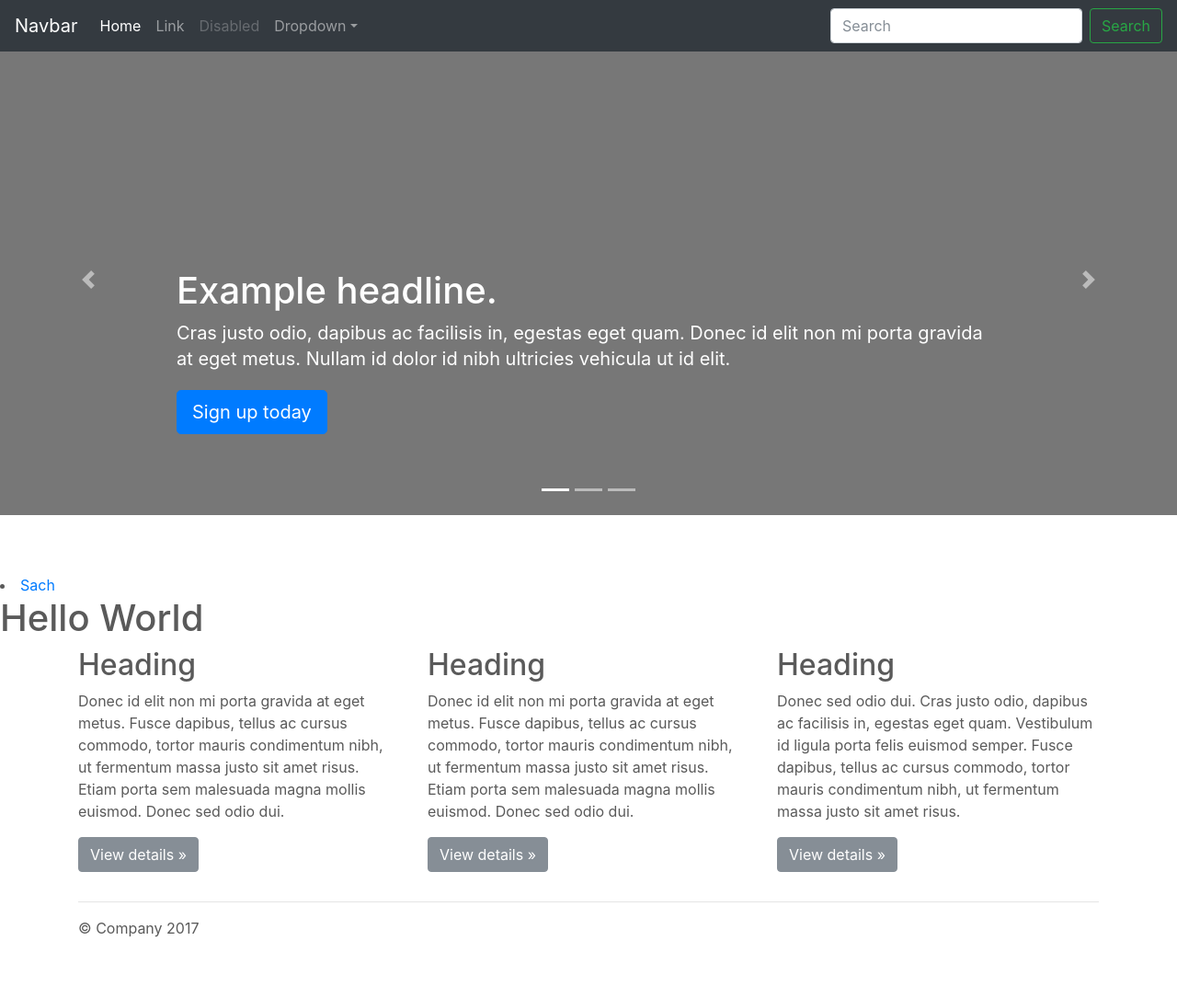
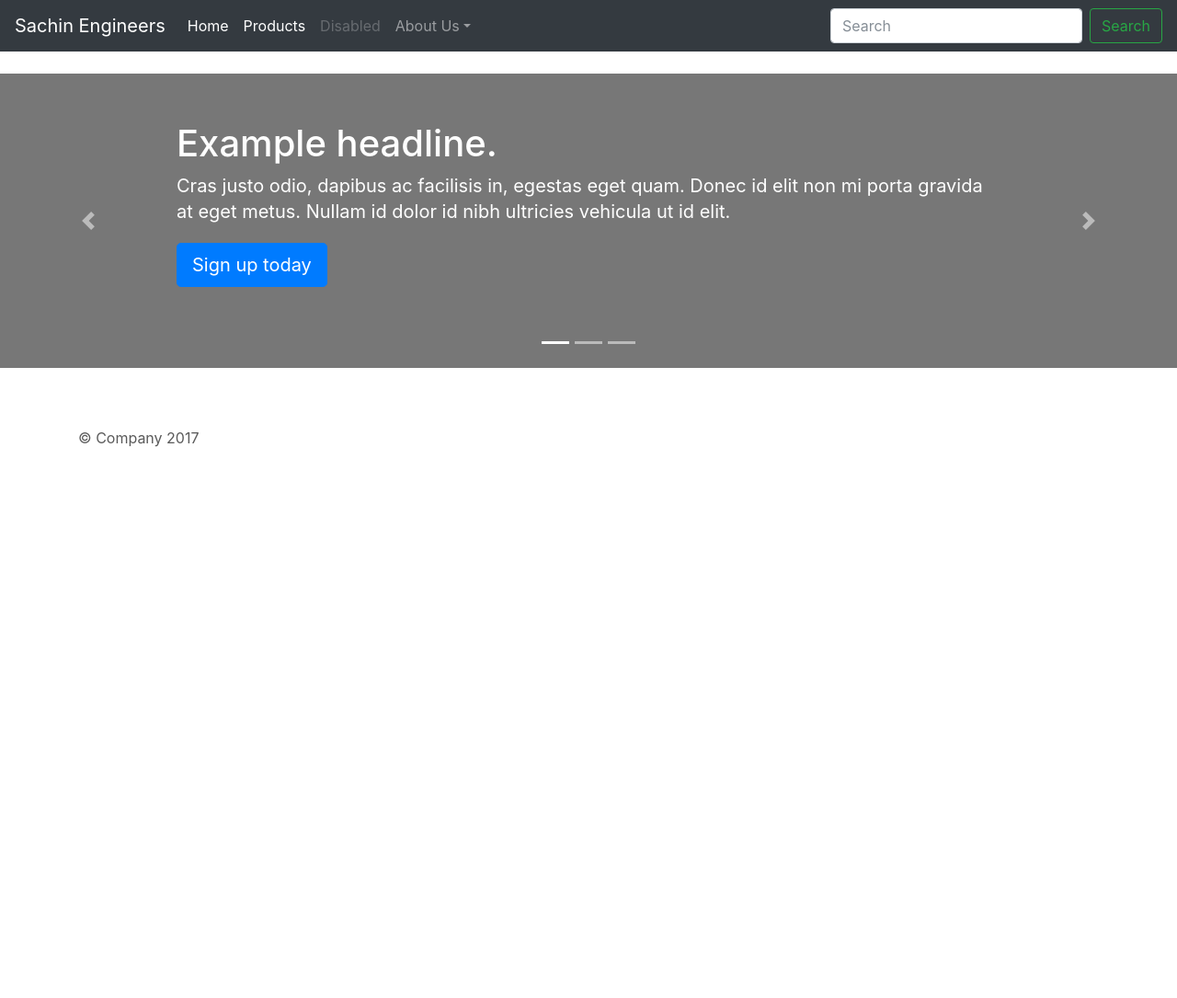
Before and after one commit to sach17/sachinEngineers, a Django app: page / in a window 1280 px wide. Shown: the whole page at 92% size. After the commit the page ends 486 px from the top, so only its background shows below. Run offline with Django 3.2, Linux system fonts and the light colour scheme; some libraries are stand-ins or nearby versions.

Commit message:
implementing profile, carousel with smaller length, our approach

```diff
--- a/se/static/se/css/carousel.css
+++ b/sachinEngineers/static/se/css/carousel.css
@@ -24,7 +24,7 @@ body {
 
 /* Declare heights because of positioning of img element */
 .carousel-item {
-  height: 32rem;
+  height: 20rem;
   background-color: #777;
 }
 .carousel-item > img {
@@ -32,7 +32,7 @@ body {
   top: 0;
   left: 0;
   min-width: 100%;
-  height: 32rem;
+  height: 20rem;
 }
 
 
--- /dev/null
+++ b/sachinEngineers/static/se/css/jumbotron.css
@@ -0,0 +1,4 @@
+/* Move down content because we have a fixed navbar that is 3.5rem tall */
+body {
+  padding-top: 3.5rem;
+}
--- a/sachinEngineers/static/se/css/style.css
+++ b/sachinEngineers/static/se/css/style.css
@@ -1,3 +1,7 @@
-li a {
-	color: green;
+body {
+  padding-top: 5rem;
 }
+.starter-template {
+  padding: 3rem 1.5rem;
+  text-align: center;
+}
--- a/sachinEngineers/templates/base.html
+++ b/sachinEngineers/templates/base.html
@@ -7,7 +7,7 @@
     <meta name="viewport" content="width=device-width, initial-scale=1, shrink-to-fit=no">
     <meta name="description" content="">
     <meta name="author" content="">
-    <link rel="icon" href="../../../../favicon.ico">
+    <link rel="icon" href="{% static 'se/images/logo/favicon.ico' %}">
 
     <title>Jumbotron Template for Bootstrap</title>
 
@@ -16,6 +16,7 @@
 
     <!-- Custom styles for this template -->
     <link href="{% static 'se/css/carousel.css' %}" rel="stylesheet">
+    <link href="{% static 'se/css/style.css' %}" rel="stylesheet">
   </head>
 
   <body>
@@ -23,7 +24,7 @@
     <main role="main">
     {% block content %}
     {% endblock %}
-      <div class="container">
+      <!-- <div class="container">
         <div class="row">
           <div class="col-md-4">
             <h2>Heading</h2>
--- a/sachinEngineers/templates/navbar.html
+++ b/sachinEngineers/templates/navbar.html
@@ -1,26 +1,28 @@
 <nav class="navbar navbar-expand-md navbar-dark fixed-top bg-dark">
-      <a class="navbar-brand" href="#">Navbar</a>
+      <a class="navbar-brand" href="#">Sachin Engineers</a>
       <button class="navbar-toggler" type="button" data-toggle="collapse" data-target="#navbarsExampleDefault" aria-controls="navbarsExampleDefault" aria-expanded="false" aria-label="Toggle navigation">
         <span class="navbar-toggler-icon"></span>
       </button>
 
       <div class="collapse navbar-collapse" id="navbarsExampleDefault">
         <ul class="navbar-nav mr-auto">
-          <li class="nav-item active">
-            <a class="nav-link" href="#">Home <span class="sr-only">(current)</span></a>
+        {% url 'se:home' as home %}
+        {% url 'se:our-profile' as profile %}
+        {% url 'se:our-approach' as approach %}
+          <li class="nav-item {% if request.path == home %} active {% endif %}">
+            <a class="nav-link" href="{% url 'se:home' %}">Home <span class="sr-only">(current)</span></a>
           </li>
-          <li class="nav-item">
-            <a class="nav-link" href="#">Link</a>
+          <li class="nav-item {% if request.path == home %} active {% endif %}">
+            <a class="nav-link" href="#">Products</a>
           </li>
           <li class="nav-item">
             <a class="nav-link disabled" href="#">Disabled</a>
           </li>
           <li class="nav-item dropdown">
-            <a class="nav-link dropdown-toggle" href="http://example.com" id="dropdown01" data-toggle="dropdown" aria-haspopup="true" aria-expanded="false">Dropdown</a>
+            <a class="nav-link dropdown-toggle" href="http://example.com" id="dropdown01" data-toggle="dropdown" aria-haspopup="true" aria-expanded="false">About Us</a>
             <div class="dropdown-menu" aria-labelledby="dropdown01">
-              <a class="dropdown-item" href="#">Action</a>
-              <a class="dropdown-item" href="#">Another action</a>
-              <a class="dropdown-item" href="#">Something else here</a>
+              <a class="dropdown-item" href="{% url 'se:our-profile' %}">Profile</a>
+              <a class="dropdown-item" href="{% url 'se:our-approach' %}">Our Approach</a>
             </div>
           </li>
         </ul>
--- a/sachinEngineers/templates/se/home.html
+++ b/sachinEngineers/templates/se/home.html
@@ -1,5 +1,10 @@
 {% extends 'base.html' %}
 {% block content %}
+<!-- <style type="text/css">
+	body {
+  		padding-top: 3rem;
+  	}
+</style> -->
 <!-- Main jumbotron for a primary marketing message or call to action -->
 	<div id="myCarousel" class="carousel slide" data-ride="carousel">
         <ol class="carousel-indicators">
@@ -48,8 +53,4 @@
           <span class="sr-only">Next</span>
         </a>
     </div>
-
-    <li><a href="{% url 'se:detail' 4 %}">Sach</a></li>
-    <h1>Hello World</h1>
-
 {% endblock %}
--- a/se/urls.py
+++ b/se/urls.py
@@ -4,5 +4,7 @@ from . import views
 app_name='se'
 urlpatterns = [
     url(r'^$', views.home, name='home'),
-    url(r'^(?P<question_id>[0-9]+)/$', views.detail, name='detail')
+    url(r'^our-profile$', views.profile, name='our-profile'),
+    url(r'^our-approach$', views.approach, name='our-approach'),
+    url(r'^(?P<question_id>[0-9]+)/$', views.detail, name='detail') # testing purpose
 ]
--- a/se/views.py
+++ b/se/views.py
@@ -4,9 +4,18 @@ from django.http import HttpResponse
 from django.contrib.auth.models import User
 
 def home(request):
-
 	context = locals()
 	template = "se/home.html"
+	return render(request, template ,context)
+
+def profile(request):
+	context = locals()
+	template = "se/profile.html"
+	return render(request, template ,context)
+
+def approach(request):
+	context = locals()
+	template = "se/approach.html"
 	return render(request, template ,context)
 
 def detail(request, question_id=0):
```
Also changed, not shown: sachinEngineers/templates/se/approach.html (added, +16 -0 lines), sachinEngineers/templates/se/profile.html (added, +18 -0 lines), se/static/se/css/style.css (+6 -2 lines).
